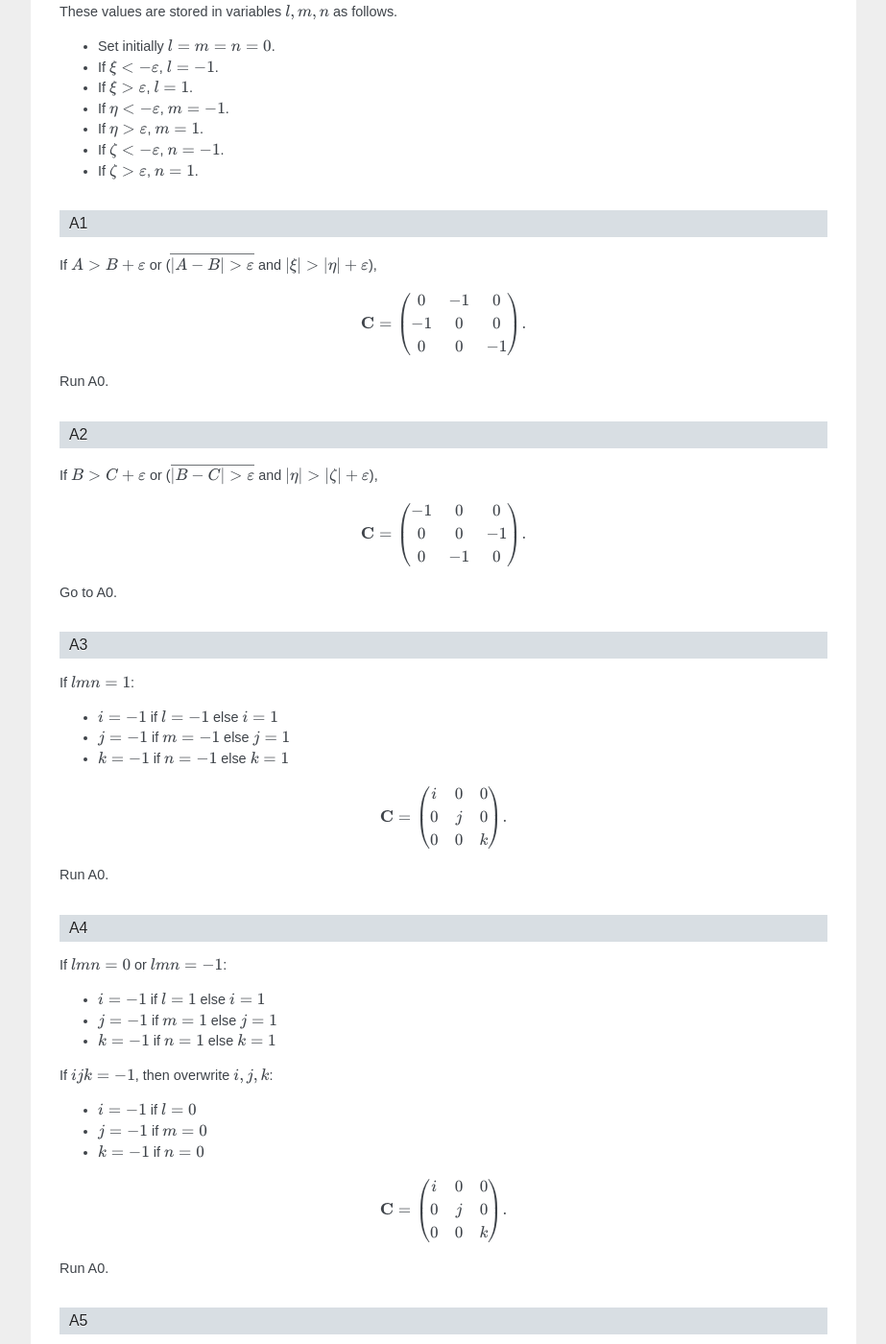
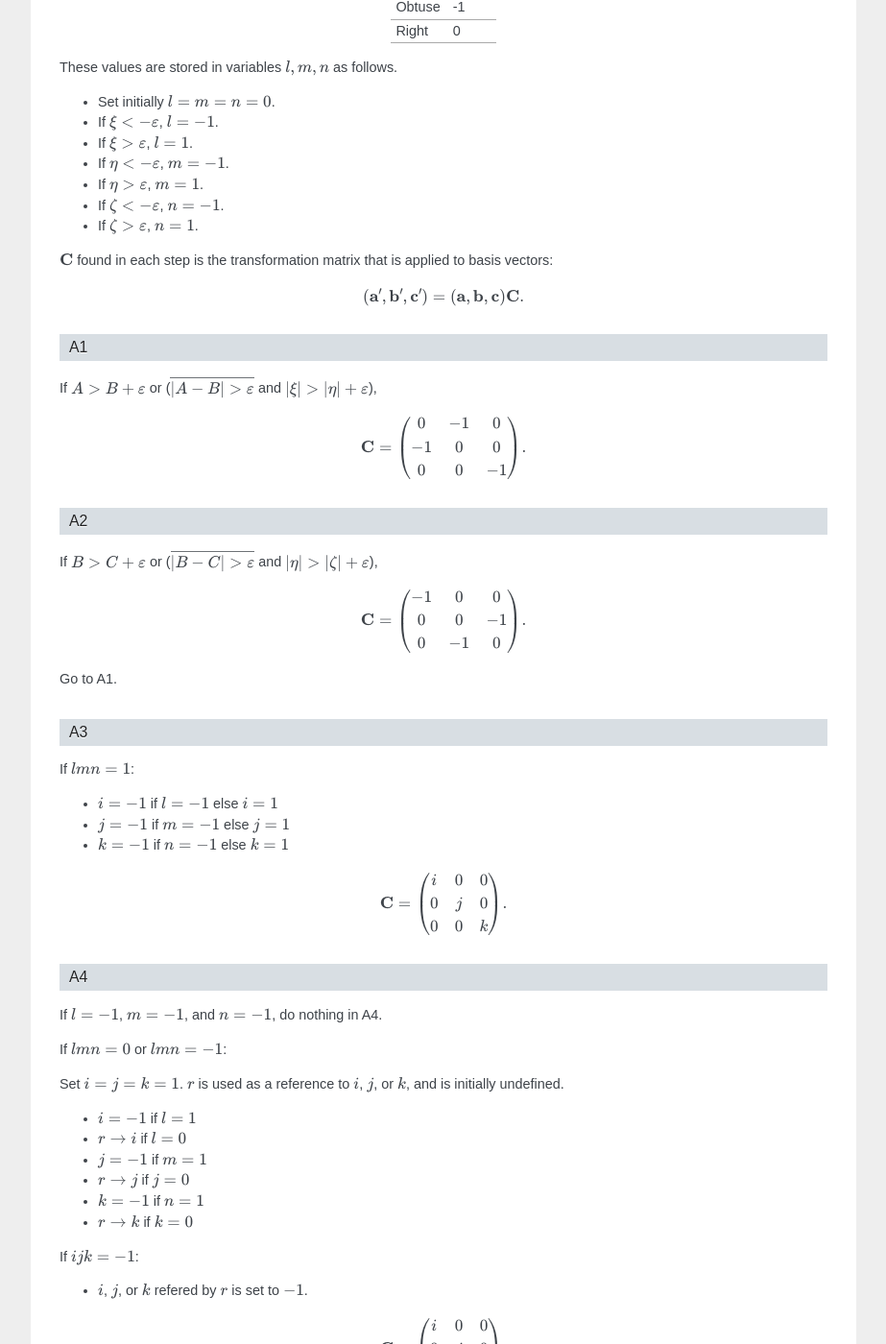
Before and after one commit to atztogo/niggli, a Sphinx documentation site: the page built from doc/index.rst, in a window 1280 px wide and 1400 px high, scrolled down 1552 px. Shown: the whole window at 96% size, without its empty margins (198-1121 px from the left). Built offline with Sphinx 7.4.7, drawn with Linux system fonts in a browser that asks for light colours; formulas are drawn with MathJax 3; some of the changed text lies outside the part shown.

Commit message:
Update document for v0.1.1

```diff
--- a/doc/index.rst
+++ b/doc/index.rst
@@ -71,8 +71,12 @@
 Algorithm
 ^^^^^^^^^^
 
-A0
-~~
+Update variables
+~~~~~~~~~~~~~~~~~~
+
+The following variables used in this algorithm are initialized at the
+beginning of the algorithm and updated at the every end of
+A1-8 steps.
 
 Define following variables as
 
@@ -118,6 +122,12 @@
 * If :math:`\zeta<-\varepsilon`, :math:`n=-1`.
 * If :math:`\zeta>\varepsilon`, :math:`n=1`.
 
+:math:`\mathbf{C}` found in each step is the transformation matrix
+that is applied to basis vectors:
+
+.. math::
+
+   (\mathbf{a}', \mathbf{b}', \mathbf{c}') = (\mathbf{a}, \mathbf{b}, \mathbf{c})\mathbf{C}.
 
 A1
 ~~
@@ -134,8 +144,6 @@
    0 & 0 & -1 \\
    \end{pmatrix}.
 
-Run A0.
-
 A2
 ~~
 
@@ -151,7 +159,7 @@
    0 & -1 & 0 \\
    \end{pmatrix}.
 
-Go to A0.
+Go to A1.
 
 A3
 ~~
@@ -171,22 +179,26 @@
    0 & 0 & k \\
    \end{pmatrix}.
 
-Run A0.
-
 A4
 ~~
 
+If :math:`l=-1`, :math:`m=-1`, and :math:`n=-1`, do nothing in A4.
+
 If :math:`lmn = 0` or :math:`lmn = -1`:
 
-* :math:`i=-1` if :math:`l=1` else :math:`i=1`
-* :math:`j=-1` if :math:`m=1` else :math:`j=1`
-* :math:`k=-1` if :math:`n=1` else :math:`k=1`
+Set :math:`i=j=k=1`. :math:`r` is used as a reference to :math:`i`,
+:math:`j`, or :math:`k`, and is initially undefined.
 
-If :math:`ijk=-1`, then overwrite :math:`i,j,k`:
+* :math:`i=-1` if :math:`l=1`
+* :math:`r\rightarrow i` if :math:`l=0`
+* :math:`j=-1` if :math:`m=1`
+* :math:`r\rightarrow j` if :math:`j=0`
+* :math:`k=-1` if :math:`n=1`
+* :math:`r\rightarrow k` if :math:`k=0`
 
-* :math:`i=-1` if :math:`l=0`
-* :math:`j=-1` if :math:`m=0`
-* :math:`k=-1` if :math:`n=0`
+If :math:`ijk=-1`:
+
+*  :math:`i`, :math:`j`, or :math:`k` refered by :math:`r` is set to :math:`-1`.
 
 .. math::
 
@@ -196,8 +208,6 @@
    0 & j & 0 \\
    0 & 0 & k \\
    \end{pmatrix}.
-
-Run A0.
 
 A5
 ~~
@@ -214,7 +224,7 @@
    0 & 0 & 1 \\
    \end{pmatrix}.
 
-Go to A0.
+Go to A1.
 
 A6
 ~~
@@ -232,7 +242,7 @@
    0 & 0 & 1 \\
    \end{pmatrix}.
 
-Go to A0.
+Go to A1.
 
 A7
 ~~
@@ -249,7 +259,7 @@
    0 & 0 & 1 \\
    \end{pmatrix}.
 
-Go to A0.
+Go to A1.
 
 A8
 ~~
@@ -266,4 +276,4 @@
    0 & 0 & 1 \\
    \end{pmatrix}.
 
-Go to A0.
+Go to A1.
```
Also changed, not shown: other parts of doc/index.rst (+1 -1 lines).
